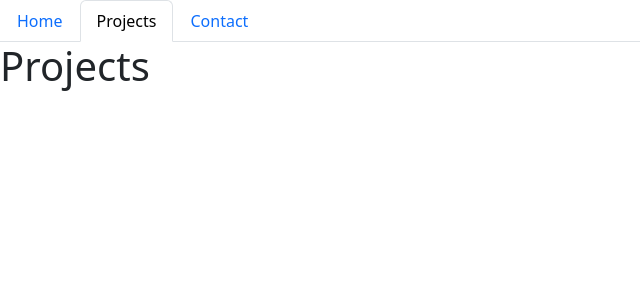
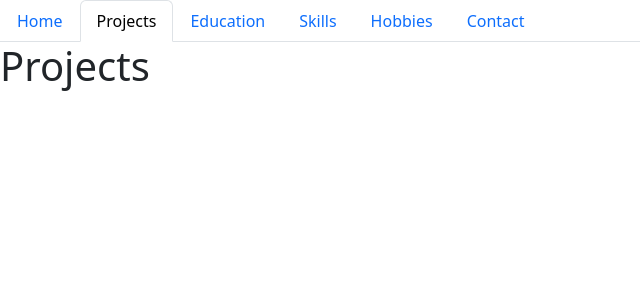
Before and after one commit to panditofcodes/portfolio, a React (Create React App) app: page / in a window 1280 px wide. Both pictures are taken after a click on the tab "Projects". Shown: the top 300 px of the page, without its empty margins (0-640 px from the left). Built offline with nearby package versions, Linux system fonts and the light colour scheme.

Commit message:
All possible components are desided.

```diff
--- /dev/null
+++ b/src/component/Education.js
@@ -0,0 +1,9 @@
+import React from 'react'
+
+export default function Education() {
+  return (
+   <>
+   <h1>Education</h1>
+   </>
+  )
+}
--- /dev/null
+++ b/src/component/Hobbies.js
@@ -0,0 +1,9 @@
+import React from 'react'
+
+export default function Hobbies() {
+  return (
+    <>
+    <h1>Hobbies</h1>
+    </>
+  )
+}
--- a/src/component/Nav.js
+++ b/src/component/Nav.js
@@ -2,6 +2,9 @@ import React from "react";
 import Home from "./Home";
 import Projects from "./Projects";
 import Contact from "./Contact";
+import Education from "./Education";
+import Skills from "./Skills";
+import Hobbies from "./Hobbies";
 
 export default function Nav() {
   return (
@@ -24,15 +27,57 @@ export default function Nav() {
         <li className="nav-item" role="presentation">
           <button
             className="nav-link"
-            id="profile-tab"
+            id="project-tab"
             data-bs-toggle="tab"
-            data-bs-target="#profile-tab-pane"
+            data-bs-target="#project-tab-pane"
             type="button"
             role="tab"
-            aria-controls="profile-tab-pane"
+            aria-controls="project-tab-pane"
             aria-selected="false"
           >
             Projects
+          </button>
+        </li>
+        <li className="nav-item" role="presentation">
+          <button
+            className="nav-link"
+            id="education-tab"
+            data-bs-toggle="tab"
+            data-bs-target="#education-tab-pane"
+            type="button"
+            role="tab"
+            aria-controls="education-tab-pane"
+            aria-selected="false"
+          >
+           Education
+          </button>
+        </li>
+        <li className="nav-item" role="presentation">
+          <button
+            className="nav-link"
+            id="skills-tab"
+            data-bs-toggle="tab"
+            data-bs-target="#skills-tab-pane"
+            type="button"
+            role="tab"
+            aria-controls="skills-tab-pane"
+            aria-selected="false"
+          >
+           Skills
+          </button>
+        </li>
+        <li className="nav-item" role="presentation">
+          <button
+            className="nav-link"
+            id="hobbies-tab"
+            data-bs-toggle="tab"
+            data-bs-target="#hobbies-tab-pane"
+            type="button"
+            role="tab"
+            aria-controls="hobbies-tab-pane"
+            aria-selected="false"
+          >
+           Hobbies
           </button>
         </li>
         <li className="nav-item" role="presentation">
@@ -77,12 +122,39 @@ export default function Nav() {
         </div>
         <div
           className="tab-pane fade"
-          id="profile-tab-pane"
+          id="project-tab-pane"
           role="tabpanel"
-          aria-labelledby="profile-tab"
+          aria-labelledby="project-tab"
           tabindex="0"
         >
           <Projects/>
+        </div>
+        <div
+          className="tab-pane fade"
+          id="education-tab-pane"
+          role="tabpanel"
+          aria-labelledby="education-tab"
+          tabindex="0"
+        >
+          <Education/>
+        </div>
+        <div
+          className="tab-pane fade"
+          id="skills-tab-pane"
+          role="tabpanel"
+          aria-labelledby="skills-tab"
+          tabindex="0"
+        >
+          <Skills/>
+        </div>
+        <div
+          className="tab-pane fade"
+          id="hobbies-tab-pane"
+          role="tabpanel"
+          aria-labelledby="hobbies-tab"
+          tabindex="0"
+        >
+          <Hobbies/>
         </div>
         <div
           className="tab-pane fade"
--- /dev/null
+++ b/src/component/Skills.js
@@ -0,0 +1,9 @@
+import React from 'react'
+
+export default function Skills() {
+  return (
+    <>
+    <h1>Skills</h1>
+    </>
+  )
+}
```
